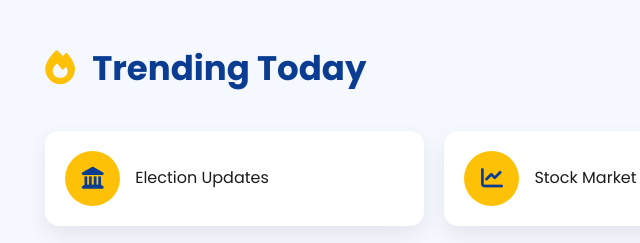
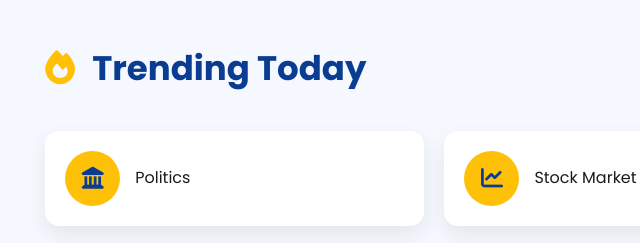
Before and after one commit to samplersurajgithub/newsdoots, a plain HTML site: page index.html in a window 1280 px wide. Shown: the part 2380-2623 px from the top of the page, 6-646 px from the left. Drawn offline with Linux system fonts and the light colour scheme.

Commit message:
Update index.html

```diff
--- a/index.html
+++ b/index.html
@@ -613,7 +613,7 @@ TRENDING TODAY
 
                 <i class="fa-solid fa-landmark"></i>
 
-                Election Updates
+                Politics
 
             </a>
 
```
